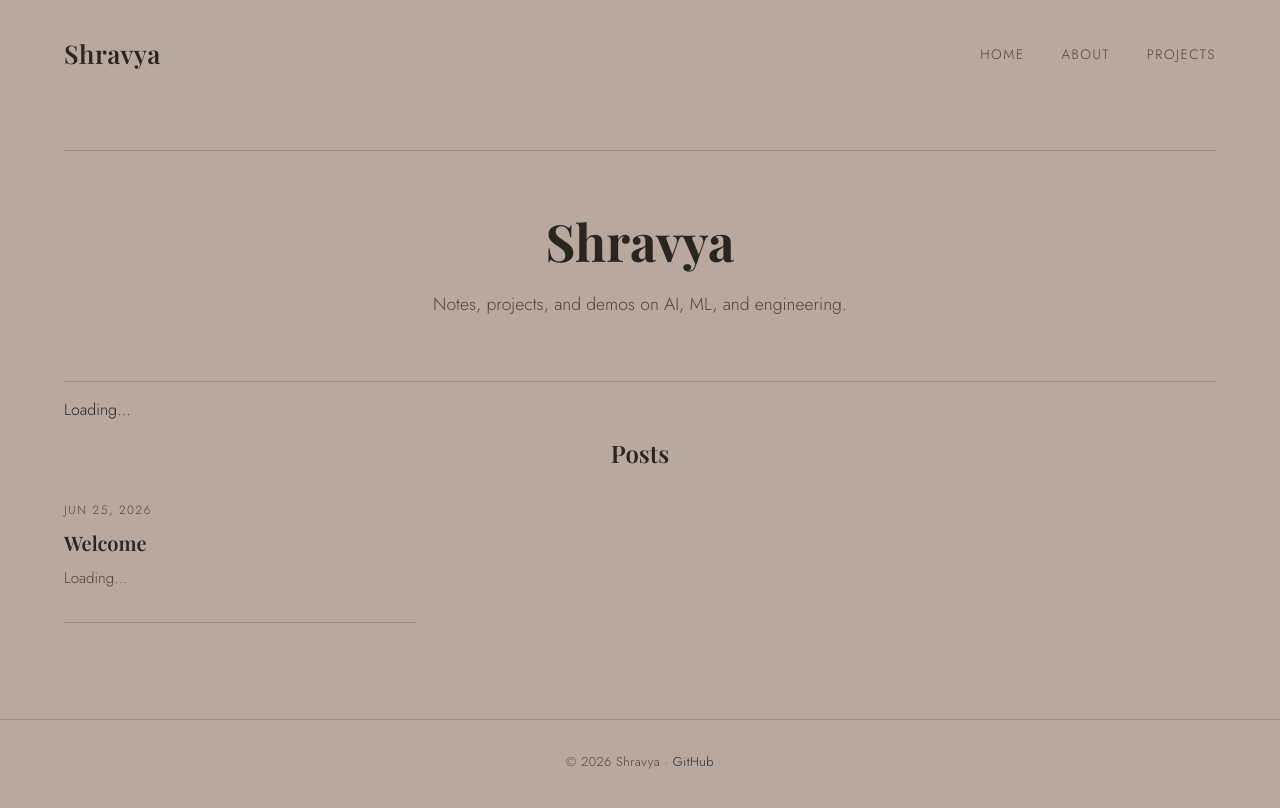
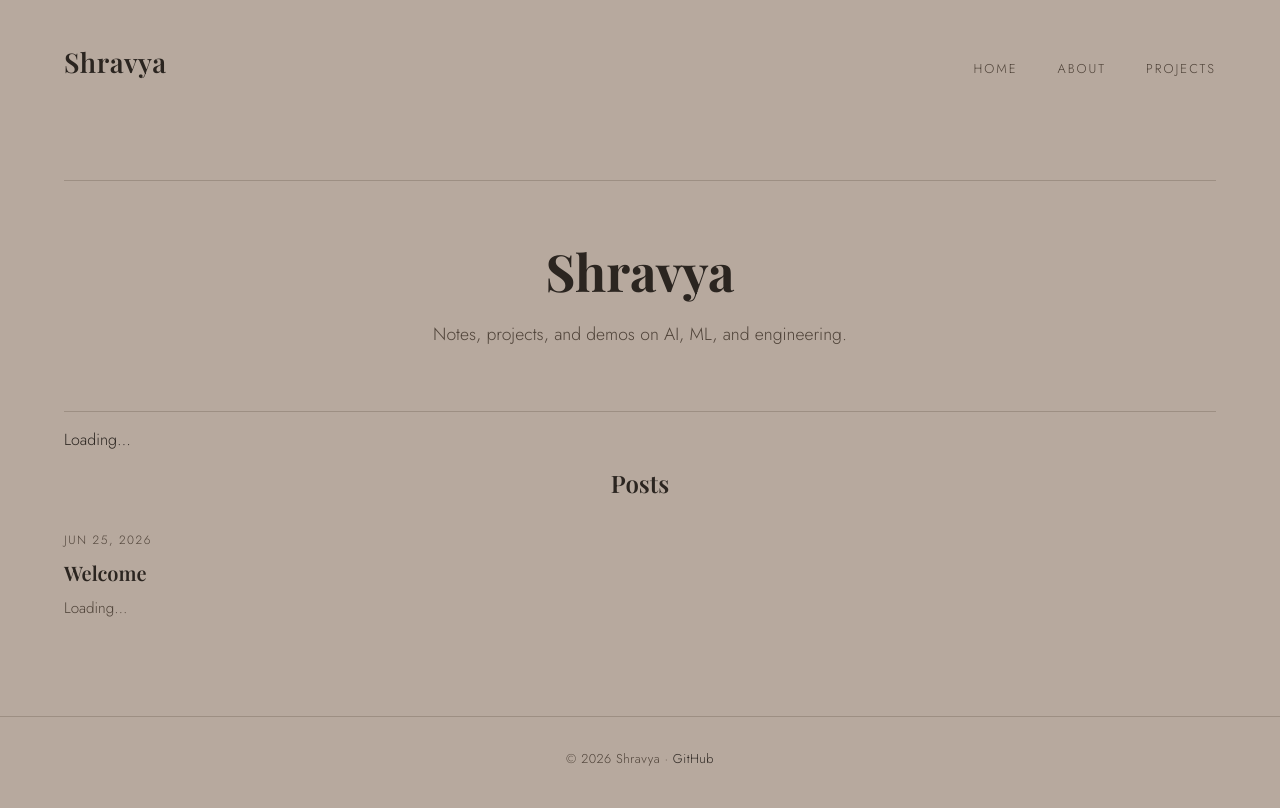
Before and after one commit to shravya258/shravya258.github.io, a Jekyll site: the page built from index.md, in a window 1280 px wide. Shown: the top 808 px of the page. Built offline with Jekyll 4.4.1, drawn with Linux system fonts in a browser that asks for light colours.

Commit message:
Remove post boxes, single-column list, fix navbar spacing

```diff
--- a/assets/css/style.css
+++ b/assets/css/style.css
@@ -34,25 +34,26 @@ a:hover { opacity: 0.6; }
 
 /* Header */
 .site-header {
-  padding: 36px 0 24px;
+  padding: 44px 0;
 }
 .site-header .wrap {
   display: flex;
-  align-items: center;
+  align-items: baseline;
   justify-content: space-between;
 }
 .brand {
   font-family: 'Playfair Display', serif;
   font-weight: 600;
-  font-size: 1.6rem;
+  font-size: 1.7rem;
   letter-spacing: 0.5px;
   color: var(--text);
 }
+.nav { display: flex; gap: 40px; }
 .nav a {
-  margin-left: 32px;
+  margin-left: 0;
   color: var(--text-dim);
-  font-size: 0.85rem;
-  letter-spacing: 1.5px;
+  font-size: 0.8rem;
+  letter-spacing: 2px;
   text-transform: uppercase;
 }
 .nav a:hover { color: var(--text); opacity: 1; }
@@ -94,16 +95,15 @@ main { padding: 56px 0 96px; }
   list-style: none;
   padding: 0;
   margin: 0;
-  display: grid;
-  gap: 48px;
-  grid-template-columns: repeat(auto-fill, minmax(280px, 1fr));
+  display: flex;
+  flex-direction: column;
+  gap: 40px;
 }
 .post-card {
-  padding: 0 0 32px;
-  border-bottom: 1px solid var(--border);
+  padding: 0;
   transition: opacity 0.15s;
 }
-.post-card:hover { opacity: 0.75; }
+.post-card:hover { opacity: 0.7; }
 .post-card .meta {
   color: var(--text-dim);
   font-size: 0.75rem;
```
